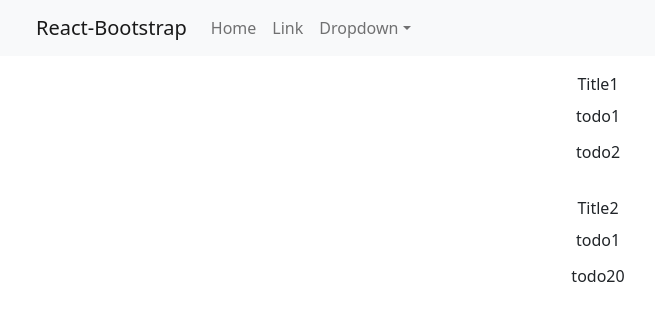
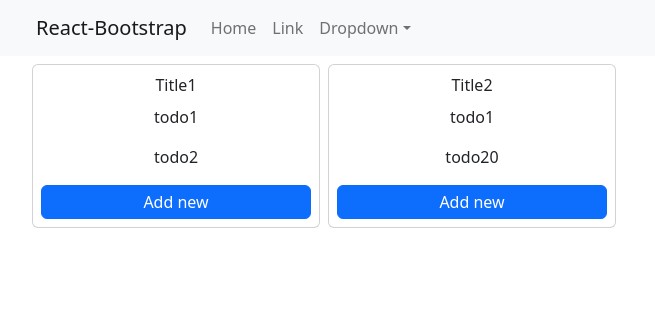
Before and after one commit to CicadaFly/dragtodo, a React (Create React App) app: page / in a window 1280 px wide. Shown: the top 320 px of the page, without its empty margins (46-701 px from the left). Built offline with nearby package versions, Linux system fonts and the light colour scheme.

Commit message:
autosize --inputbox

```diff
--- a/src/App.js
+++ b/src/App.js
@@ -1,12 +1,15 @@
+
 import './App.css';
 import Dragtodo from './components/Dragtodo';
 
 
 function App() {
   return (
+    <span>
     <div className="App">
     <Dragtodo />
     </div>
+    </span>
   );
 }
 
--- a/src/components/List.js
+++ b/src/components/List.js
@@ -1,18 +1,32 @@
-import React from 'react';
+import React, { useState } from 'react';
 import 'bootstrap/dist/css/bootstrap.min.css';
 import Todo from './Todo';
+import NewToDo from './NewToDo';
+import { Button, Card } from 'react-bootstrap';
 
 
 const List = ({title, todos}) =>{
+const [showNew, setShowNew] = useState(false)
+const showNewHandler = () =>{setShowNew(!showNew)}
 
 return(
-<div className="list p-2 m-1 rounded-lg">
+<Card className="list p-2 m-1 rounded-lg" style={{ width: '18rem' }}>
     <div className="title">{title}</div>
         {todos.map((todo, index) => (
         <Todo key={index} name={todo.names} />
       ))}
-</div>
-)
+      {showNew ? (
+        <>
+        <NewToDo blur={showNewHandler}/>
+        <Button variant="success" onClick={showNewHandler}>Close</Button>
+        </>
+      ) :  (
+        <div className='footer pt-2 d-flex'>
+          <Button className="py-1 flex-grow-1 text-left" onClick={showNewHandler}>Add new</Button>
+        </div>
+        )}
+</Card>
+);
 };
 
 // const List = (props) =>{
--- /dev/null
+++ b/src/components/NewToDo.js
@@ -0,0 +1,32 @@
+import React, { useState, useRef, useEffect } from "react";
+import { Form } from "react-bootstrap";
+
+const NewToDo = (props) => {
+  const focusNew = useRef(null)
+
+  useEffect(() => {
+    focusNew.current.focus();
+  }, []);
+
+  const [inputHeight, setInputHeight] = useState(75)
+  const textbox = { height: `${inputHeight}px` ,resize:"none"}
+  const autoSize =()=>{
+    setInputHeight(focusNew.current.scrollHeight+2);
+  }
+return (
+  <Form>
+    <Form.Control as="textarea"
+                  ref={focusNew}
+                  style={textbox}
+                  // onBlur={props.blur}
+                  onKeyDown={(e)=>{
+                    if (e.key === "Enter") {props.blur()}
+                  }}
+                  onInput={autoSize}
+                  >
+                  </Form.Control>
+  </Form>
+)
+}
+
+export default NewToDo
```
